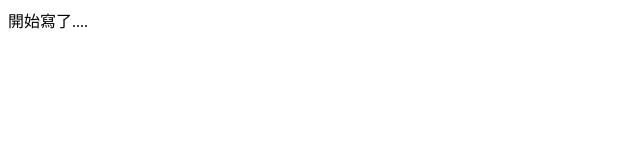
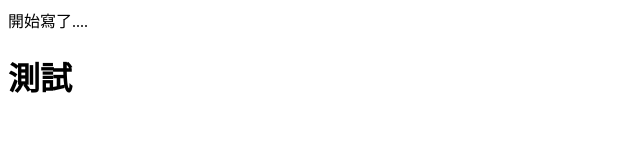
Before and after one commit to jayzeng0711/project, a plain HTML site: page index.html in a window 1280 px wide. Shown: the whole page, without its empty margins (0-640 px from the left). Drawn offline with Linux system fonts and the light colour scheme.

Commit message:
測試...

```diff
--- a/index.html
+++ b/index.html
@@ -8,5 +8,6 @@
 </head>
 <body>
     開始寫了....
+    <h1>測試</h1>
 </body>
 </html>
```
